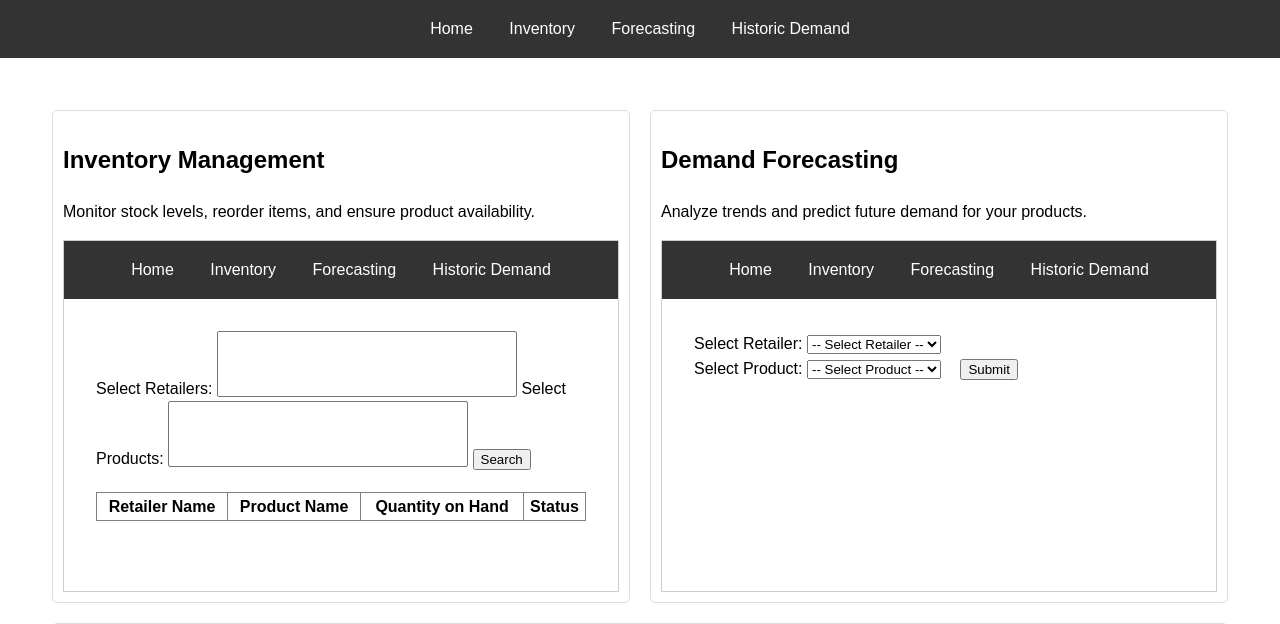
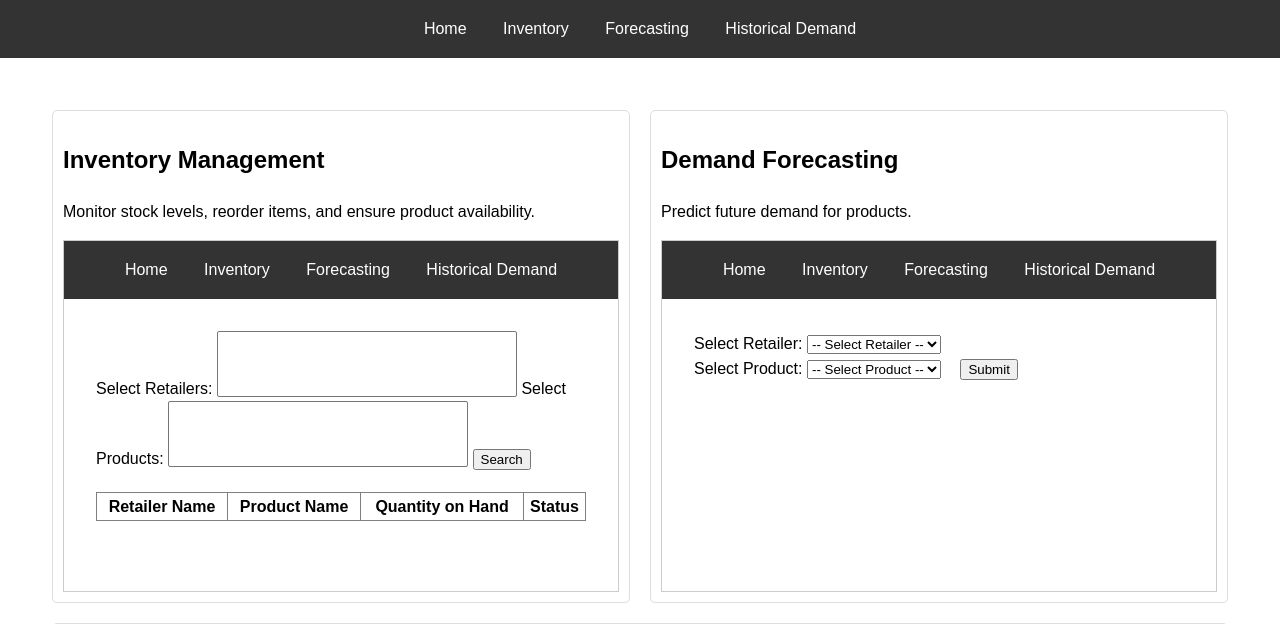
Before and after one commit to habarcs/bigdata, a Flask app: page / in a window 1280 px wide. Shown: the top 624 px of the page. Run offline with Flask 3, Linux system fonts and the light colour scheme; data that the repository does not hold is empty; some libraries are stand-ins or nearby versions.

Commit message:
small fix

```diff
--- a/ui/templates/base.html
+++ b/ui/templates/base.html
@@ -12,7 +12,7 @@
         <a href="{{ url_for('home') }}">Home</a>
         <a href="{{ url_for('inventory') }}">Inventory</a>
         <a href="{{ url_for('forecasting') }}">Forecasting</a>
-        <a href="{{ url_for('history') }}">Historic Demand</a>
+        <a href="{{ url_for('history') }}">Historical Demand</a>
     </nav>
 </header>
 <main>
--- a/ui/templates/home.html
+++ b/ui/templates/home.html
@@ -22,7 +22,7 @@
     <a href="{{ url_for('forecasting') }}"
        style="flex: 1 1 45%; min-width: 300px; text-decoration: none; color: inherit; border: 1px solid #ddd; padding: 10px; border-radius: 5px; display: block;">
         <h2>Demand Forecasting</h2>
-        <p>Analyze trends and predict future demand for your products.</p>
+        <p>Predict future demand for products.</p>
         <div style="border: 1px solid #ccc; margin-top: 10px; overflow: hidden; height: 350px;">
             <iframe
                     src="{{ url_for('forecasting') }}"
```
